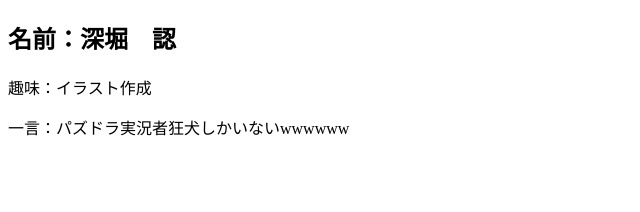
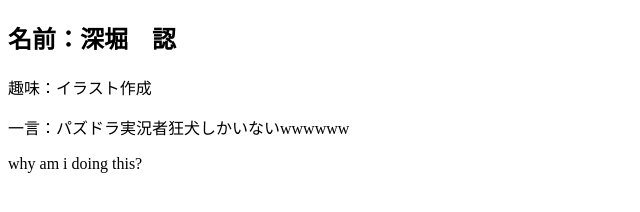
Before and after one commit to f24ba009/team-profile, a plain HTML site: page index_SubDragon.html in a window 1280 px wide. Shown: the whole page, without its empty margins (0-640 px from the left). Drawn offline with Linux system fonts and the light colour scheme.

Commit message:
これ無視してください

```diff
--- a/index_SubDragon.html
+++ b/index_SubDragon.html
@@ -10,6 +10,7 @@
             <h2 class="Name">名前：深堀　認</h1>
             <p class="Syumi">趣味：イラスト作成</p>
          <p class="Hitokoto">一言：パズドラ実況者狂犬しかいないwwwwww</p>
+         <p>why am i doing this?</p>
         </div>
     </body>
 </html>
```
